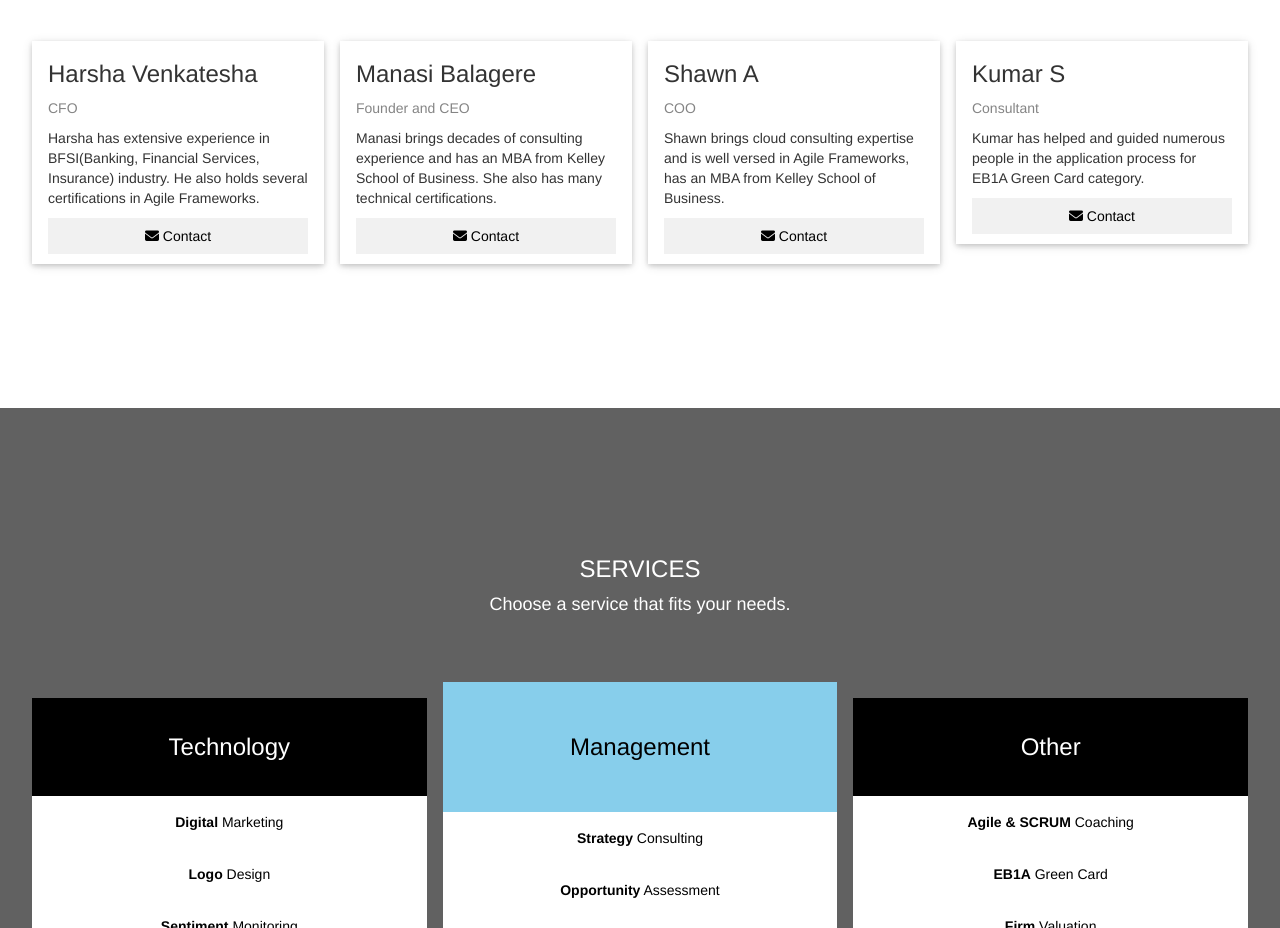
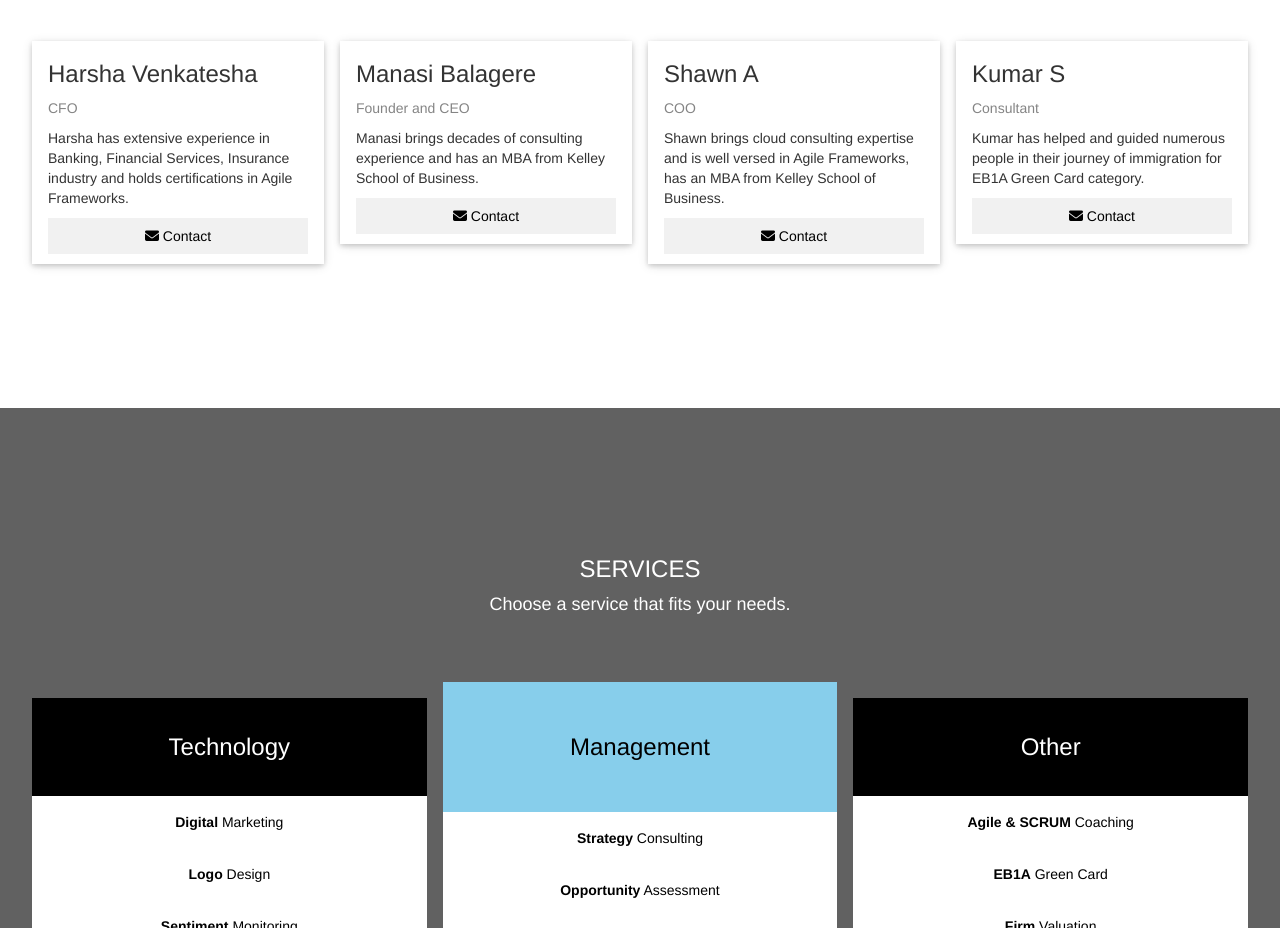
Before and after one commit to mansi00ps/OMConsulting, a plain HTML site: page index.html in a window 1280 px wide. Shown: the part 1820-2748 px from the top of the page. Drawn offline with nearby package versions, Linux system fonts and the light colour scheme; a script that the page names is missing.

Commit message:
Update index.html
changed team member info to make it 4 lines

```diff
--- a/index.html
+++ b/index.html
@@ -242,7 +242,7 @@
         <div class="w3-container">
           <h3>Harsha Venkatesha</h3>
           <p class="w3-opacity">CFO</p>
-          <p>Harsha has extensive experience in BFSI(Banking, Financial Services, Insurance) industry. He also holds several certifications in Agile Frameworks.</p>
+          <p>Harsha has extensive experience in Banking, Financial Services, Insurance industry and holds certifications in Agile Frameworks.</p>
           <p><button class="w3-button w3-light-grey w3-block"><i class="fa fa-envelope"></i> Contact</button></p>
         </div>
       </div>
@@ -253,7 +253,7 @@
         <div class="w3-container">
           <h3>Manasi Balagere</h3>
           <p class="w3-opacity">Founder and CEO</p>
-          <p>Manasi brings decades of consulting experience and has an MBA from Kelley School of Business. She also has many technical certifications.</p>
+          <p>Manasi brings decades of consulting experience and has an MBA from Kelley School of Business.</p>
           <p><button class="w3-button w3-light-grey w3-block"><i class="fa fa-envelope"></i> Contact</button></p>
         </div>
       </div>
@@ -275,7 +275,7 @@
         <div class="w3-container">
           <h3>Kumar S</h3>
           <p class="w3-opacity">Consultant</p>
-          <p>Kumar has helped and guided numerous people in the application process for EB1A Green Card category.</p>
+          <p>Kumar has helped and guided numerous people in their journey of immigration for EB1A Green Card category.</p>
           <p><button class="w3-button w3-light-grey w3-block"><i class="fa fa-envelope"></i> Contact</button></p>
         </div>
       </div>
```
